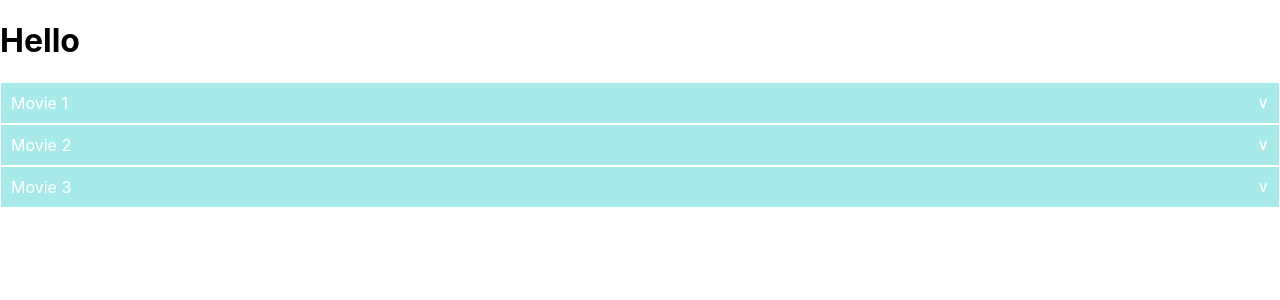
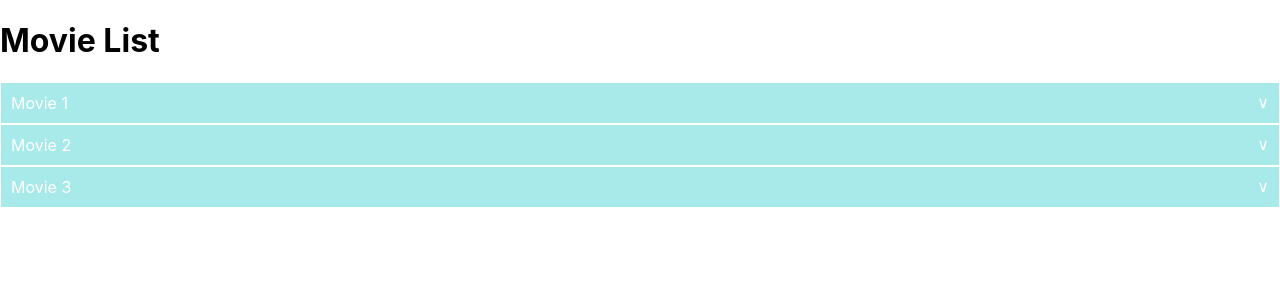
Before and after one commit to dhruvy27/movieticketbooking, a React (Create React App) app: page / in a window 1280 px wide. Shown: the top 300 px of the page. Built offline with nearby package versions, Linux system fonts and the light colour scheme.

Commit message:
added accordion and some style

```diff
--- a/src/App.js
+++ b/src/App.js
@@ -12,7 +12,7 @@ import './App.css';
 function App() {
   return (
     <Router>
-      <h1>Hello</h1>
+      <h1>Movie List</h1>
       <Routes>
         <Route path = "/" element={<Screen1/>}/>
         <Route path = "/screen2" element={<Screen2/>}/>
```
